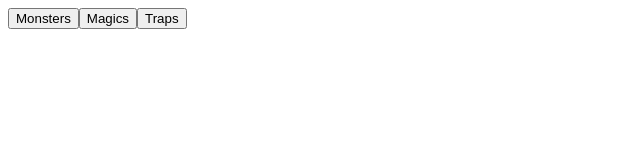
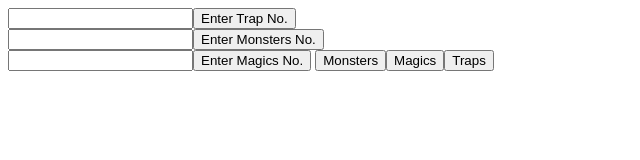
Before and after one commit to NikoGham/Yu-Gi-Oh-Deck-Analyser, a plain HTML site: page index.html in a window 1280 px wide. Shown: the whole page, without its empty margins (0-640 px from the left). Drawn offline with Linux system fonts and the light colour scheme.

Commit message:
buttons link to object

```diff
--- a/index.html
+++ b/index.html
@@ -3,5 +3,6 @@
 </head>
 <body>
 <script src = "index.js"></script>
+<div id="inp"></div>
 </body>
 </html>
--- a/index.js
+++ b/index.js
@@ -35,27 +35,75 @@ function init() {
         return deck.trapsNumber();
     })
 
+// Monster Input //
+    const inp = document.createElement("INPUT");
+// well this is handy... //
+    inp.setAttribute("type", "number");
+    inp.id = "monsterspace";
+    var x = document.getElementById("inp");
+    x.appendChild(inp);
 
+    const monsinp = document.createElement("BUTTON");
+    monsinp.innerText = "Enter Monsters No.";
+    x.appendChild(monsinp);
 
+    monsinp.addEventListener("click", function() {
+        alert("done");
+        let y = document.getElementById("monsterspace").value;
+        return deck.monsters = y;
+    });
+
+// Magic Input //
+    const inpmag = document.createElement("input");
+    inpmag.setAttribute("type", "number");
+    inpmag.id = "magicspace";
+    x.insertAdjacentElement("afterend", inpmag);
+// Magic Input Button //
+    const magBtn = document.createElement("Button");
+    magBtn.innerText = "Enter Magics No.";
+    inpmag.insertAdjacentElement("afterend", magBtn);
+// Magic Event //
+    magBtn.addEventListener("click", function() {
+        alert("magics entered - thank you");
+        let y = document.getElementById("magicspace").value;
+        return deck.magics = y;
+    });
+
+// Trap Input //
+    const inptrap = document.createElement("INPUT");
+    inptrap.setAttribute("type", "number");
+    inptrap.id = "trapspace";
+    x.insertAdjacentElement("beforebegin", inptrap)
+// Trap Input Button //
+    const traBtn = document.createElement("BUTTON");
+    traBtn.innerText = "Enter Trap No. ";
+    inptrap.insertAdjacentElement("afterend", traBtn);
+// Trap Event //
+    traBtn.addEventListener("click", function(){
+        alert("Traps entered");
+        let y = document.getElementById("trapspace").value;
+        return deck.traps = y;
+    })
 
 
 
     const deck = {
         cards: 50,
-        monsters: 23,
+        monsters: [],
         monsterNumber() {
             alert(`The deck has ${this.monsters} monsters`);
         },
-        magics: 10,
+        magics: [],
         magicNumber() {
             alert(`The deck has ${this.magics} magics`);
         },
-        traps: 7,
+        traps: [],
         trapsNumber() {
             alert(`The deck has ${this.traps} traps`);
         },
         fusions: 10
     };
 
+
 }
 document.addEventListener("DOMContentLoaded", init, false);
```
